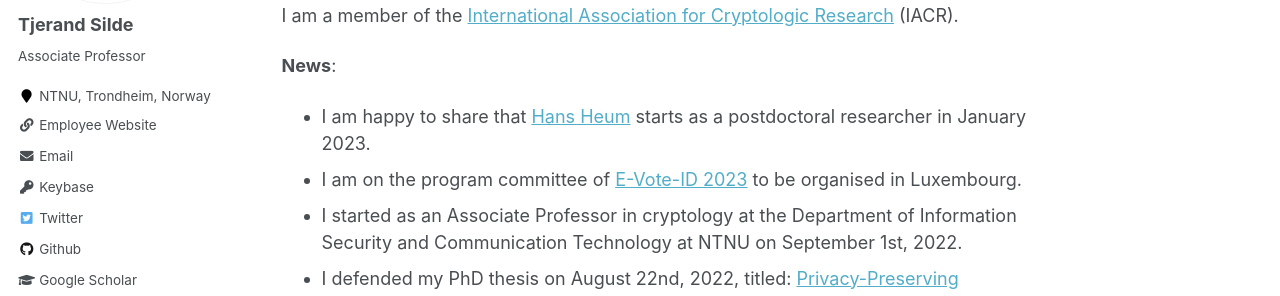
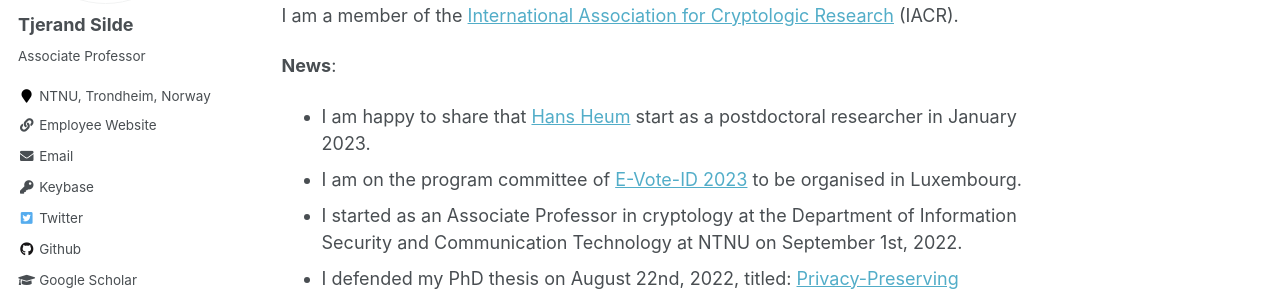
Before and after one commit to tjesi/tjesi.github.io, a Jekyll site: the page built from _pages/about.md, in a window 1280 px wide and 900 px high, scrolled down 531 px. Shown: the part 207-503 px from the top of the window. Built offline with Jekyll 4.4.1, drawn with Linux system fonts in a browser that asks for light colours; some web fonts are replaced.

Commit message:
Update about.md

```diff
--- a/_pages/about.md
+++ b/_pages/about.md
@@ -19,7 +19,7 @@ I have previously been working as a project manager at [Lær Kidsa Koding](https
 I am a member of the [International Association for Cryptologic Research](https://iacr.org) (IACR).
 
 **News**:
-- I am happy to share that [Hans Heum](https://www.simula.no/people/hans) starts as a postdoctoral researcher in January 2023.
+- I am happy to share that [Hans Heum](https://www.simula.no/people/hans) start as a postdoctoral researcher in January 2023.
 - I am on the program committee of [E-Vote-ID 2023](https://e-vote-id.org/wp-content/uploads/2022/11/CFP2023_3.pdf) to be organised in Luxembourg.
 - I started as an Associate Professor in cryptology at the Department of Information Security and Communication Technology at NTNU on September 1st, 2022.
 - I defended my PhD thesis on August 22nd, 2022, titled: [Privacy-Preserving Cryptography from Zero-Knowledge Proofs](https://ntnuopen.ntnu.no/ntnu-xmlui/handle/11250/3012606). My main supervisor was [Professor Kristian Gjøsteen](https://www.ntnu.edu/employees/kristian.gjosteen).
```
